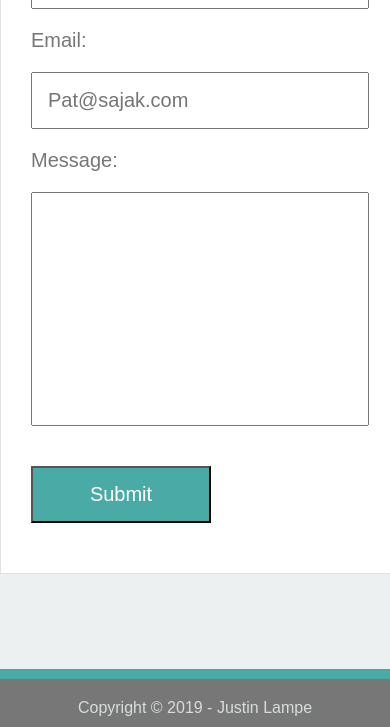
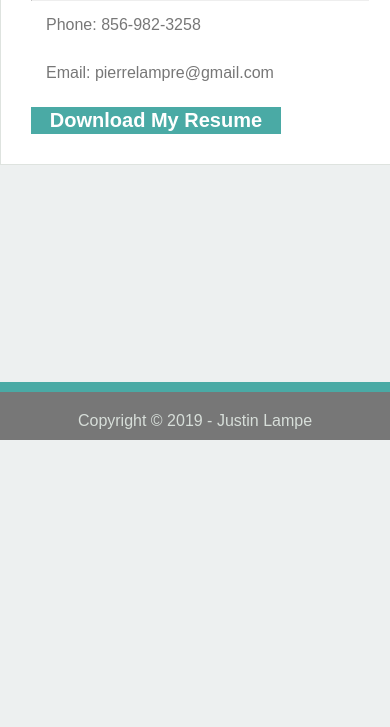
Before and after one commit to PierreLampre/Responsive-Portfolio, a plain HTML site: page contact.html in a window 390 px wide. Shown: the part 404-1131 px from the top of the page. After the commit the page ends 844 px from the top, so only its background shows below. Drawn offline with Linux system fonts and the light colour scheme.

Commit message:
updated contact page with phone, email, resume

```diff
--- a/assets/css/style1.css
+++ b/assets/css/style1.css
@@ -215,6 +215,25 @@ label {
     width: 100px;
 }
 
+#contact-info {
+    display: flex;
+    justify-content: space-evenly;
+}
+
+.contact-p {
+    margin: 15px;
+}
+
+#my-resume {
+    font-size: 20px;
+    padding-top: 2px;
+    background-color: #4aaaa5;
+    color: white;
+    text-align: center;
+    width: 250px;
+    height: 25px;
+    margin-top: 10px;
+}
 
 /* Media Queries */
 
@@ -274,6 +293,11 @@ label {
 
     form input {
         width: 25.5em;
+    }
+
+    #contact-info {
+        display: flex;
+        flex-direction: column;
     }
 
   }
--- a/contact.html
+++ b/contact.html
@@ -36,7 +36,13 @@
 
             <hr>
 
-            <form>
+            <div id="contact-info">
+                <p class="contact-p">Phone: 856-982-3258</p>
+                <p class="contact-p">Email:<a href="mailto:pierrelampre@gmail.com"> pierrelampre@gmail.com</a>  </p>
+                <a href="assets/my_resume_pdf.pdf" download> <h6 id="my-resume">Download My Resume</h6></a>
+            </div>
+
+            <!-- <form>
                 <label for="name">Name:</label>
                 <input type="text" class="text" placeholder="Pat Sajak">
                 <br>
@@ -46,7 +52,7 @@
                 <label for="Message">Message:</label>
                 <input type="textarea">
                 <input type="submit" value="Submit" id="submit">
-            </form>
+            </form> -->
 
         </div>
 
```
Also changed, not shown: 1 other file.
